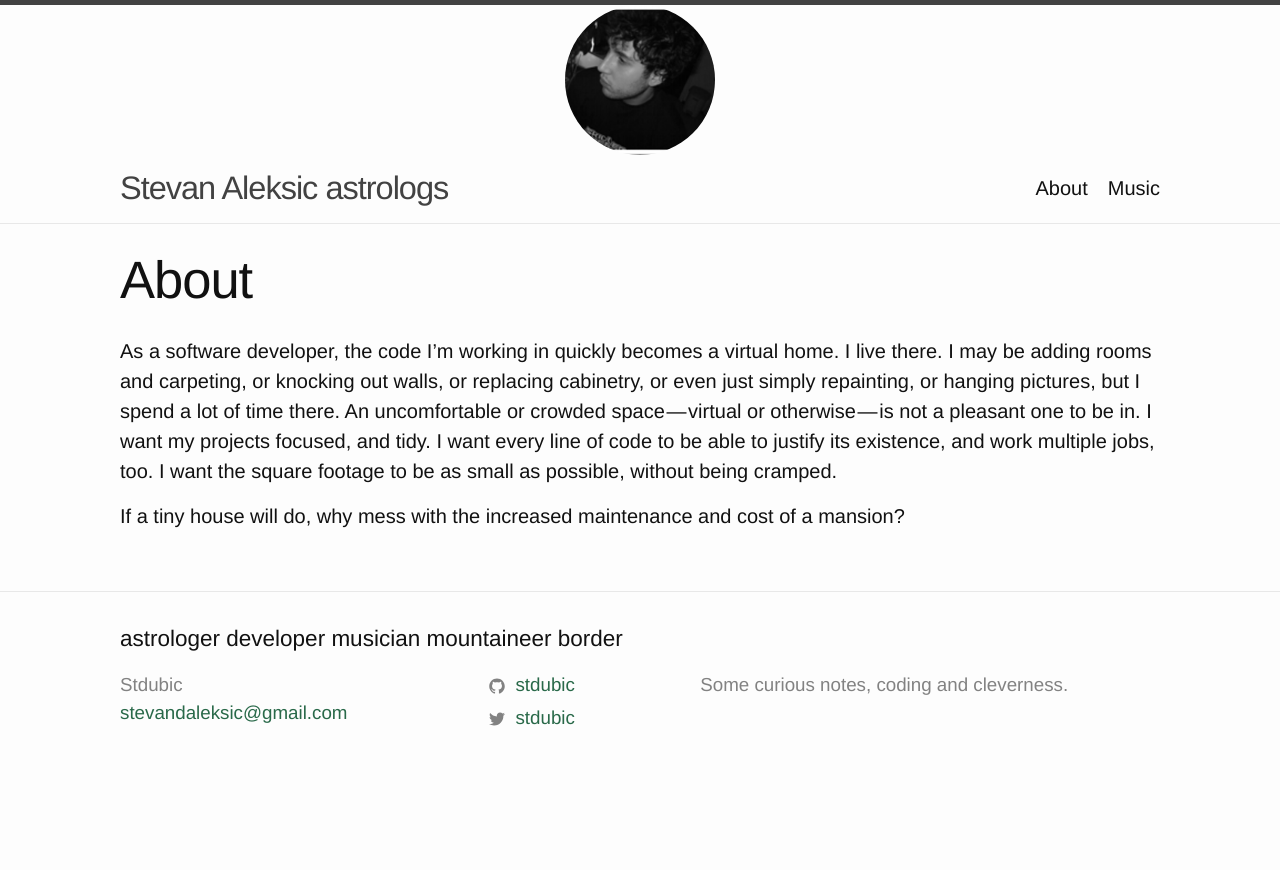
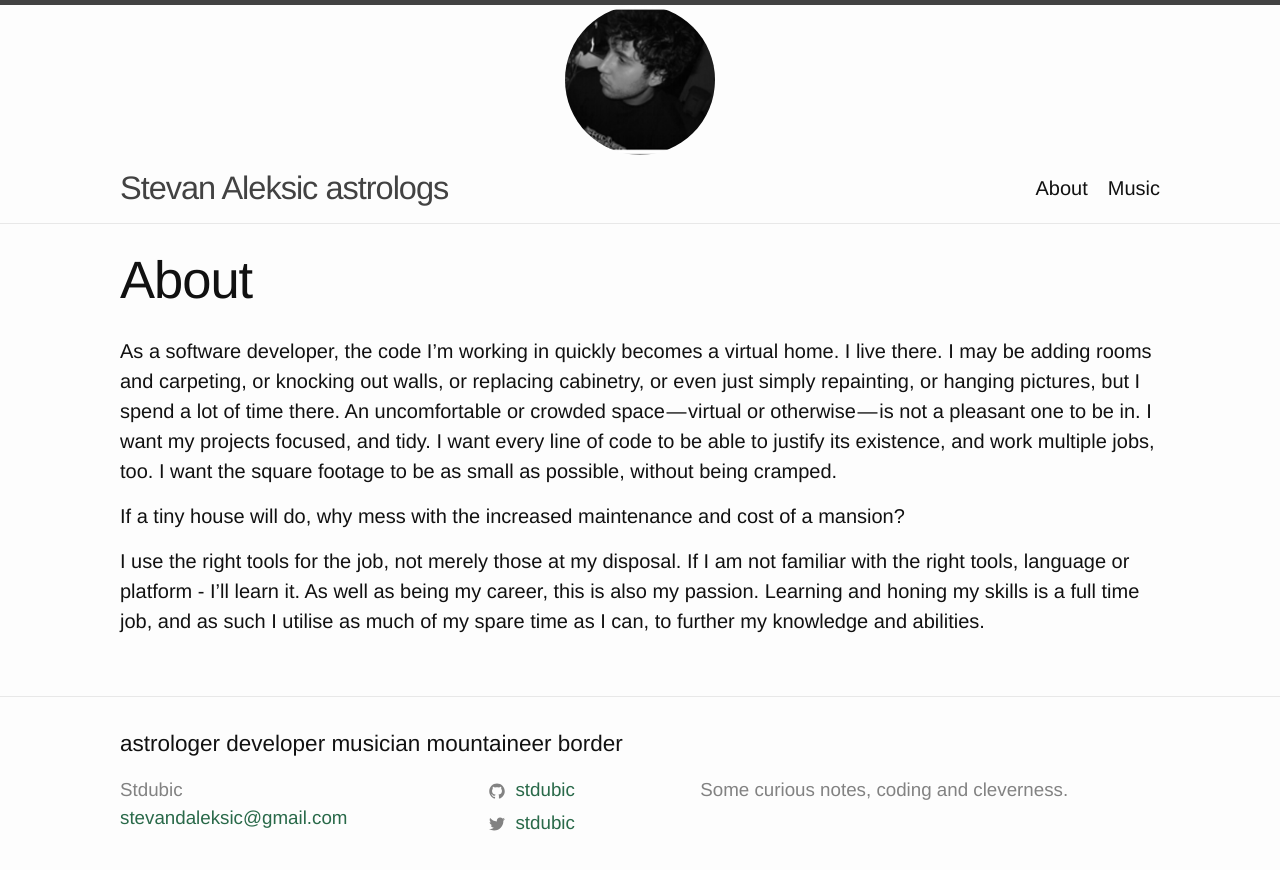
Before and after one commit to Stdubic/Stevan-Aleksic-aka-Stdubic, a Jekyll site: the page built from about.md, in a window 1280 px wide. Shown: the top 870 px of the page. Built offline with Jekyll 4.4.1, drawn with Linux system fonts in a browser that asks for light colours.

Commit message:
Update about.md

```diff
--- a/about.md
+++ b/about.md
@@ -6,3 +6,5 @@ permalink: /about/
 As a software developer, the code I’m working in quickly becomes a virtual home. I live there. I may be adding rooms and carpeting, or knocking out walls, or replacing cabinetry, or even just simply repainting, or hanging pictures, but I spend a lot of time there. An uncomfortable or crowded space — virtual or otherwise — is not a pleasant one to be in. I want my projects focused, and tidy. I want every line of code to be able to justify its existence, and work multiple jobs, too. I want the square footage to be as small as possible, without being cramped.
 
 If a tiny house will do, why mess with the increased maintenance and cost of a mansion?
+
+I use the right tools for the job, not merely those at my disposal. If I am not familiar with the right tools, language or platform - I’ll learn it. As well as being my career, this is also my passion. Learning and honing my skills is a full time job, and as such I utilise as much of my spare time as I can, to further my knowledge and abilities.
```
